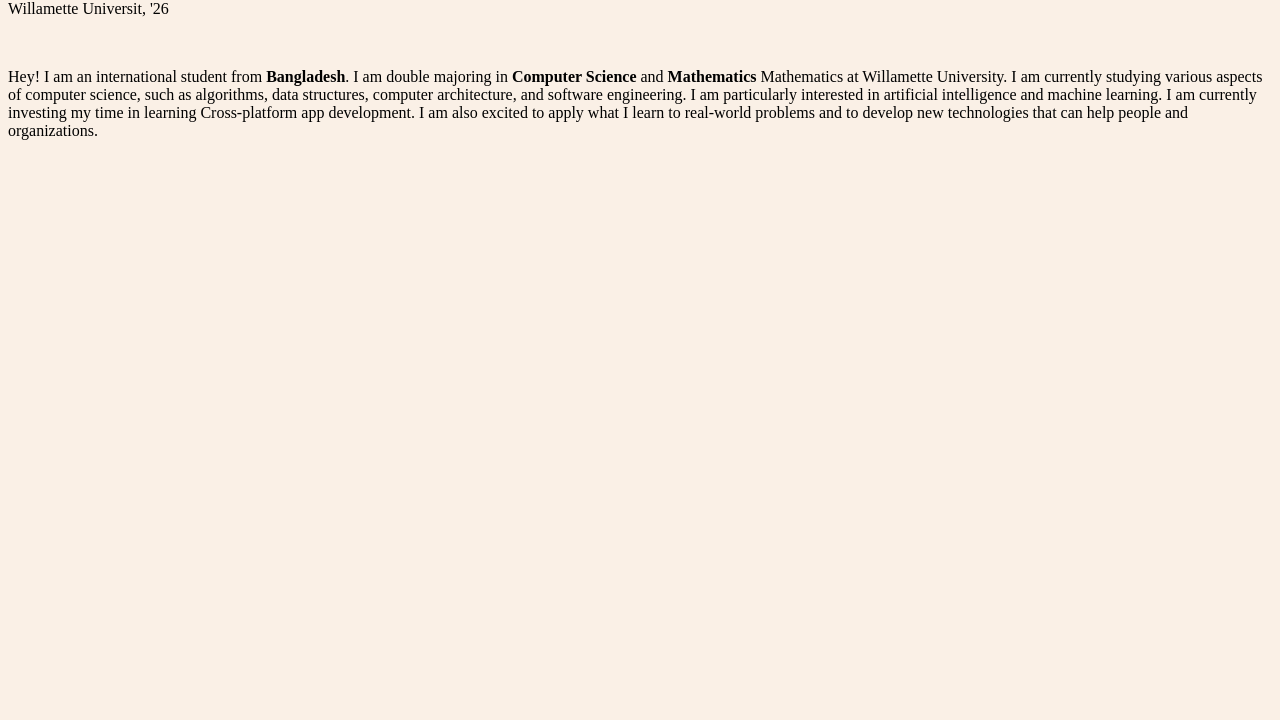
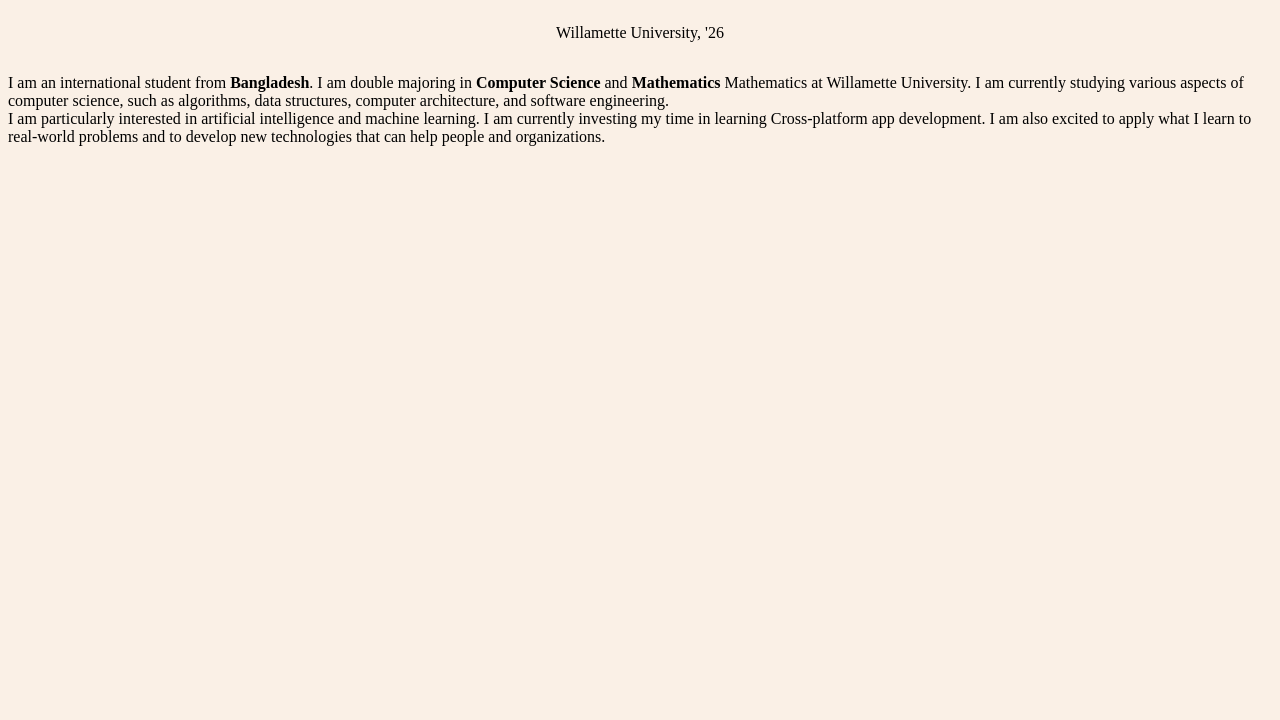
Before and after one commit to shouvikantu/shouvikantu.github.io, a plain HTML site: page index.html in a window 1280 px wide. Shown: the part 80-800 px from the top of the page. Drawn offline with Linux system fonts and the light colour scheme.

Commit message:
Updated with styling

```diff
--- a/index.html
+++ b/index.html
@@ -7,6 +7,8 @@
     <title>Document</title>
     <style>
         body {
+          display: grid;
+          place-items: center;
           background-color: linen;
         }
 
@@ -19,10 +21,10 @@
 </head>
 <body>
     <h1>Shouvik Ahmed Antu</h1>
-    <p>Willamette Universit, '26</p>
-    <br>
+    <p>Willamette University, '26</p>
     <p>
-        Hey! I am an international student from <strong>Bangladesh</strong>. I am double majoring in <strong>Computer Science</strong>  and <strong>Mathematics</strong> Mathematics at Willamette University. I am currently studying various aspects of computer science, such as algorithms, data structures, computer architecture, and software engineering. I am particularly interested in artificial intelligence and machine learning. I am currently investing my time in learning Cross-platform app development. I am also excited to apply what I learn to real-world problems and to develop new technologies that can help people and organizations.
+       I am an international student from <strong>Bangladesh</strong>. I am double majoring in <strong>Computer Science</strong>  and <strong>Mathematics</strong> Mathematics at Willamette University. I am currently studying various aspects of computer science, such as algorithms, data structures, computer architecture, and software engineering.
+       <br>I am particularly interested in artificial intelligence and machine learning. I am currently investing my time in learning Cross-platform app development. I am also excited to apply what I learn to real-world problems and to develop new technologies that can help people and organizations.
     </p>
 </body>
 </html>
```
